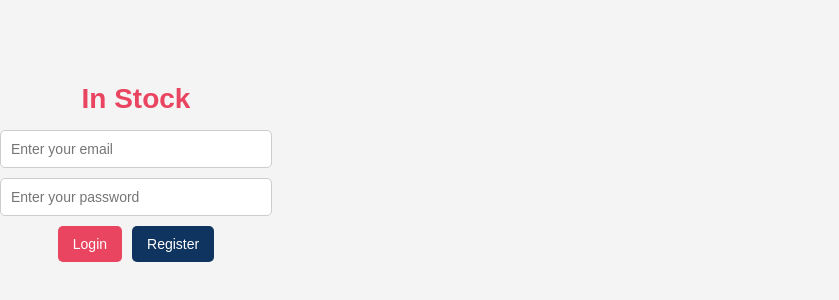
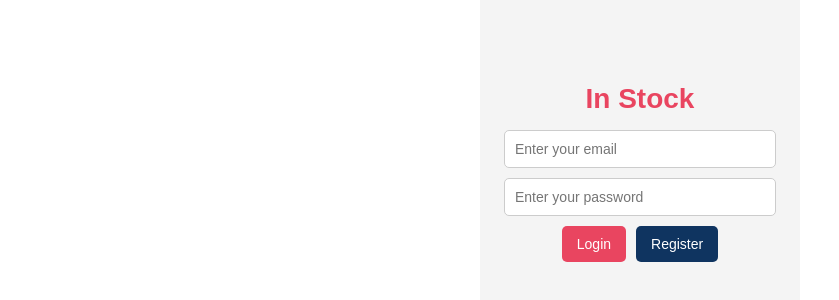
Before and after one commit to Alejoskin/In-Stock-Shared, a React (Vite) app: page /login in a window 1280 px wide. Shown: the part 242-542 px from the top of the page, without its empty margins (0-839 px from the left). Built offline with nearby package versions, Linux system fonts and the light colour scheme.

Commit message:
Login Centered

```diff
--- a/src/login.css
+++ b/src/login.css
@@ -1,14 +1,26 @@
+html, body {
+  height: 100%; /* Ensure the page takes full height */
+  margin: 0;    /* Remove any default margin */
+  display: flex;
+  justify-content: center;  /* Center horizontally */
+  align-items: center;      /* Center vertically */
+}
+
 /* Centra el contenedor en la pantalla */
 .login-container {
   display: flex;
-    flex-direction: column;
-    justify-content: center; /* vertical */
-    align-items: center;     /* horizontal */
-    height: 100vh;           /* ocupa toda la altura */
+  flex-direction: column; /* Items will be arranged in a column */
+  justify-content: center; /* Center content vertically */
+  align-items: center;     /* Center content horizontally */
   background-color: #f4f4f4;
+  text-align: center;
+  width: 50%;  /* Set the width of the container */
+  height: 100vh; /* Take up the full viewport height */
+  margin: 0 auto; /* Auto margins to center it horizontally */
+  padding: 20px; /* Optional: Add some padding for spacing */
+  box-sizing: border-box; /* Ensure padding doesn’t affect width/height */
 }
 
-  /* Título "In Stock" */
 .login-title {
   font-size: 28px;
   font-weight: bold;
@@ -16,14 +28,12 @@
   margin-bottom: 10px;
 }
 
-  /* Mensaje de error */
 .error-message {
   color: #e94560;
   font-size: 16px;
   margin-bottom: 10px;
 }
 
-  /* Campos de entrada */
 input {
   width: 250px;
   padding: 10px;
@@ -33,13 +43,11 @@
   border-radius: 5px;
 }
 
-  /* Contenedor de botones */
 .login-actions {
   display: flex;
   gap: 10px;
 }
 
-  /* Reutiliza tus estilos previos para botones si ya los tienes */
 .login-button {
   background-color: #e94560;
   color: white;
```
Lines whose indentation alone changed are shown as unchanged.
